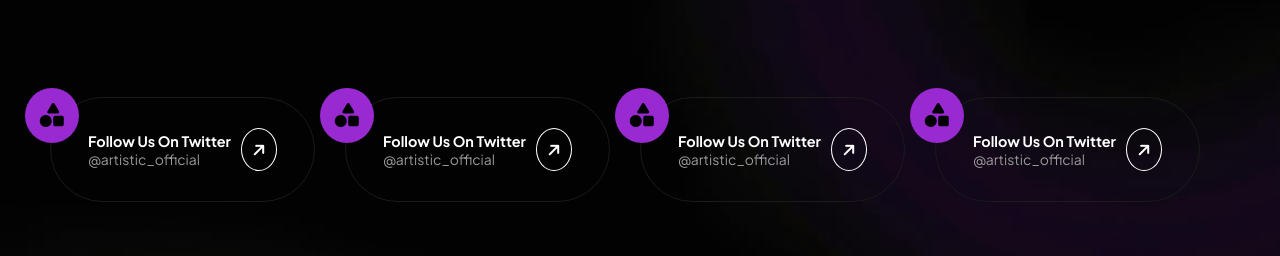
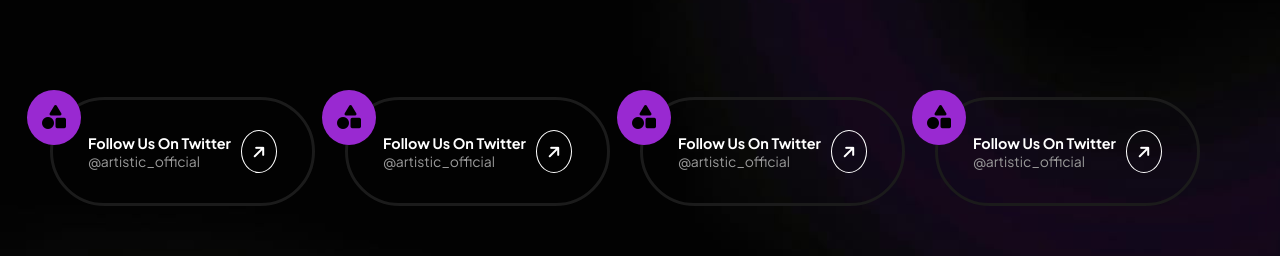
Before and after one commit to anasramadan098/super-marketing, a plain HTML site: page index.html in a window 1280 px wide. Shown: the part 4979-5235 px from the top of the page. Drawn offline with nearby package versions, Linux system fonts and the light colour scheme; some packages are replaced by stand-ins of ours; a script that the page names is missing.

Commit message:
Update main.css

```diff
--- a/css/main.css
+++ b/css/main.css
@@ -652,7 +652,7 @@
             display: flex;
             justify-content: center;
             align-items: center;
-            border: 1px solid var(--black-color);
+            border: 3px solid var(--black-color);
             border-radius: 100px;
             position: relative;
             transition: .3s;
```
